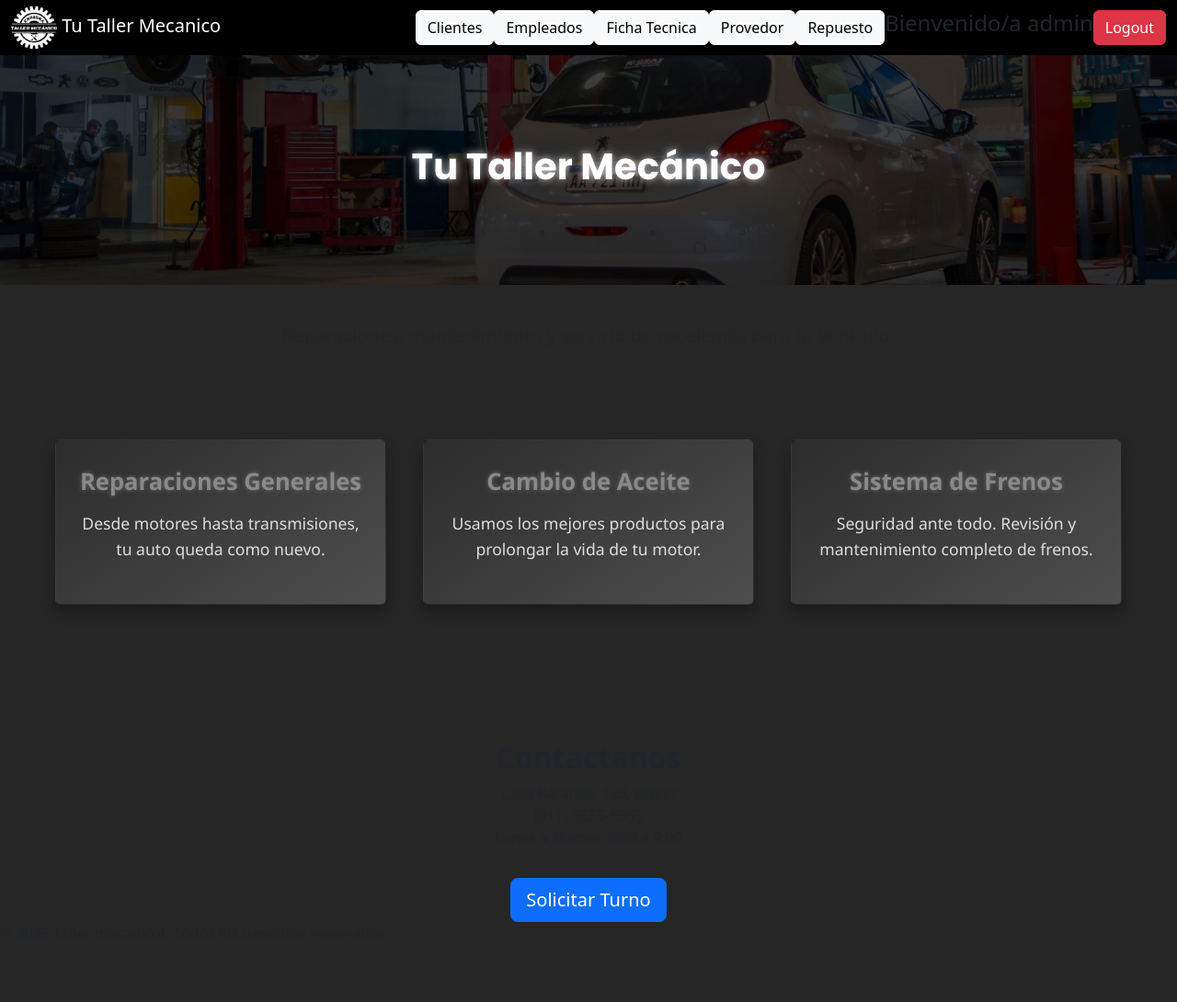
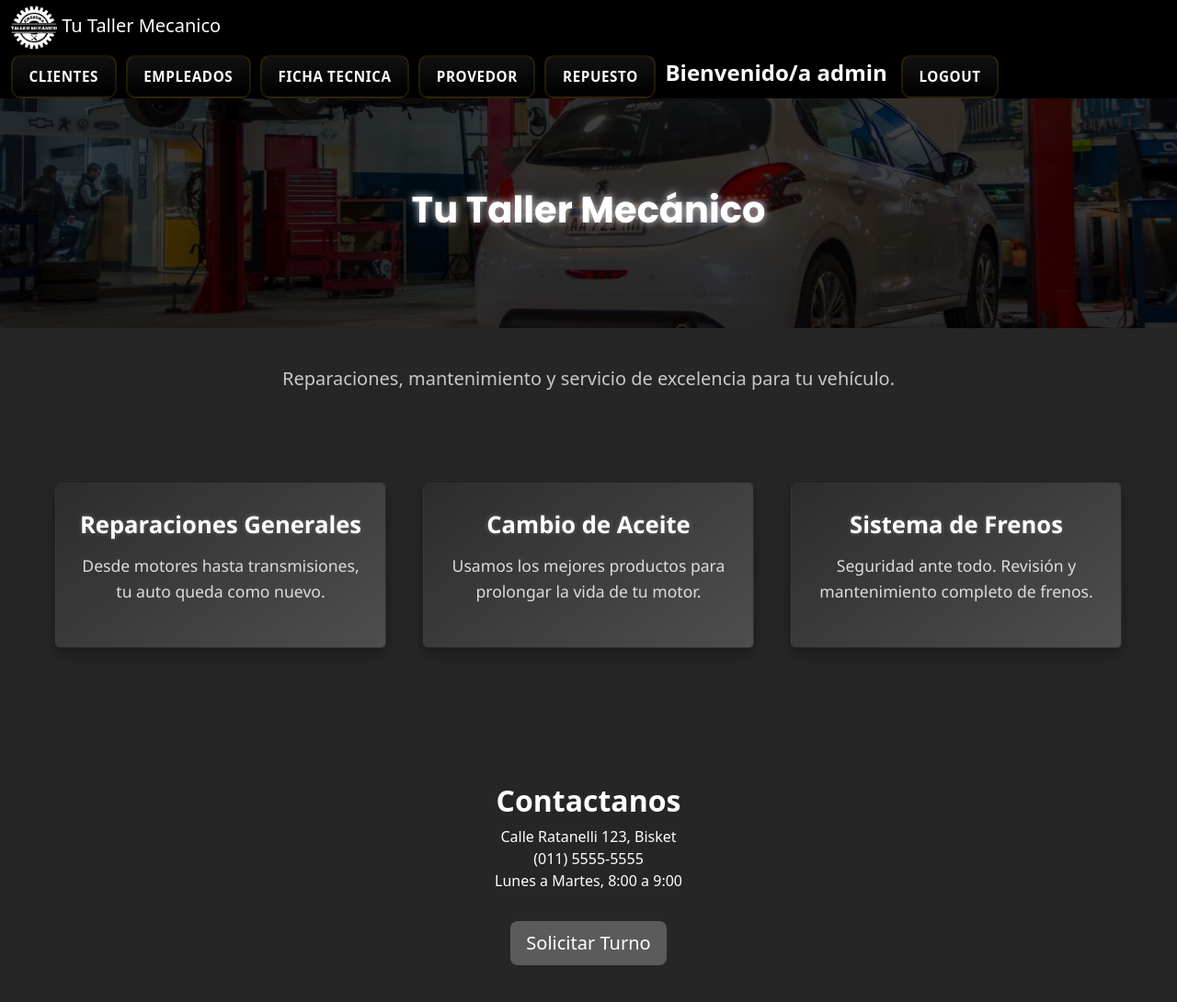
Before and after one commit to Franco-Pedrazzi/Taller_Mecanico_django, a Django app: page / in a window 1280 px wide. Shown: the whole page at 92% size. Before the commit the page ends 1003 px from the top, so only its background shows below. Run offline with Django 5.2, Linux system fonts and the light colour scheme; a user stored in the database is signed in; data comes from the database, SQL or seed files in the repository; parts of the project's set-up code (start-up, migrations or seed data) failed here and were passed over.

Commit message:
css listo

```diff
--- a/Taller_Mecanico/myapp/static/styles.css
+++ b/Taller_Mecanico/myapp/static/styles.css
@@ -89,7 +89,7 @@ th {
     font-size: 1.6rem;
     margin-bottom: 15px;
     font-weight: 700;
-    color: #898989;
+    color: #ffffff;
     text-shadow: 0 0 5px #666666;
 }
 
@@ -99,10 +99,9 @@ th {
     color: #ddd;
 }
 
-.card:hover {
+.card2:hover {
     transform: translateY(-8px);
     box-shadow: 0 12px 25px rgba(255, 215, 0, 0.5);
-    cursor: pointer;
 }
 
 .banner {
@@ -136,3 +135,137 @@ th {
   z-index: 10;
   text-shadow: 0 0 8px rgba(255, 255, 255, 0.8);
 }
+
+.text-muted {
+    --bs-text-opacity: 1;
+    color: rgb(255 255 255 / 75%) !important;
+}
+
+.lead{
+    --bs-text-opacity: 1;
+    color: rgb(255 255 255 / 75%) !important;
+}
+
+.fw-bold {
+    font-weight: 700 !important;
+}
+
+.text-center{
+    color: #ffffff !important;
+}
+
+.solicitud{
+    background-color: rgb(91, 91, 91) !important;
+    color: #ffffff !important;
+    transition: transform 0.3s ease, box-shadow 0.3s ease !important;
+}
+
+.solicitud:hover{
+    transform: translateY(-8px);
+    background-color: rgb(60, 60, 60) !important;
+    box-shadow: 0 12px 25px rgba(255, 215, 0, 0.5);
+    cursor: pointer;
+}
+
+#tablaClientes td{
+    background-color: #000000 !important;
+    color: #ffffff !important;
+}
+
+#tablaClientes th{
+    background-color: #b0b0b0 !important;
+    border: #000000;
+}
+
+.btn.mecanico {
+    background: linear-gradient(180deg, #111111 0%, #000000 100%) !important;
+    color: #ffffff !important;
+    border: 2px solid rgba(255,165,0,0.12) !important;
+    box-shadow: 0 8px 20px rgba(0,0,0,0.45), inset 0 -2px 0 rgba(255,255,255,0.02) !important;
+    padding: 0.62rem 1.1rem !important;
+    border-radius: 10px !important;
+    font-weight: 700 !important;
+    text-transform: uppercase !important;
+    letter-spacing: 0.6px !important;
+    font-size: 0.95rem !important;
+    transition: transform 140ms ease, box-shadow 140ms ease, background 140ms ease !important;
+    display: inline-flex !important;
+    align-items: center !important;
+    gap: 0.5rem !important;
+    vertical-align: middle !important;
+    cursor: pointer !important;
+    outline: none !important;
+    margin-right: 10px
+}
+
+.btn.mecanico:hover,
+.btn.mecanico:focus {
+    transform: translateY(-3px) !important;
+    box-shadow: 0 12px 30px rgba(0,0,0,0.55), 0 0 0 6px rgba(255,165,0,0.06) !important;
+    background: linear-gradient(180deg, #262626 0%, #0b0b0b 100%) !important;
+    text-decoration: none !important;
+}
+
+.btn.mecanico:active {
+    transform: translateY(-1px) scale(0.995) !important;
+    box-shadow: 0 6px 14px rgba(0,0,0,0.5) inset !important;
+}
+
+.btn.mecanico.btn-sm {
+    padding: 0.38rem 0.7rem !important;
+    font-size: 0.82rem !important;
+    border-radius: 8px !important;
+}
+.btn.mecanico.btn-lg {
+    padding: 0.85rem 1.4rem !important;
+    font-size: 1.05rem !important;
+    border-radius: 12px !important;
+}
+
+.btn.mecanico.primary {
+    background: linear-gradient(180deg, #ff9a00 0%, #ff6a00 100%) !important;
+    color: #1a1a1a !important;
+    border-color: rgba(255,255,255,0.06) !important;
+    box-shadow: 0 8px 22px rgba(255,106,0,0.12) !important;
+}
+.btn.mecanico.secondary {
+    background: linear-gradient(180deg, #2b2b2b 0%, #131313 100%) !important;
+    color: #ffffff !important;
+    border-color: rgba(255,165,0,0.09) !important;
+}
+
+.btn.mecanico .icon {
+    display: inline-flex !important;
+    align-items: center !important;
+    justify-content: center !important;
+    font-size: 1.05em !important;
+    opacity: 0.98 !important;
+}
+
+.btn-row {
+    display: flex !important;
+    gap: 12px !important;
+    flex-wrap: wrap !important;
+    align-items: center !important;
+    justify-content: flex-start !important;
+    margin: 0 !important;
+    padding: 0 !important;
+}
+
+.btn.mecanico:focus-visible {
+    box-shadow: 0 0 0 4px rgba(255,165,0,0.16) !important;
+}
+
+button.btn.mecanico,
+a.btn.mecanico {
+    -webkit-appearance: none !important;
+    appearance: none !important;
+    border-style: solid !important;
+}
+
+.bienvenida {
+    display: flex !important;
+    align-items: center !important;
+    margin-right: 15px !important;
+    font-weight: 600 !important;
+}
--- a/Taller_Mecanico/myapp/templates/my_APP/base.html
+++ b/Taller_Mecanico/myapp/templates/my_APP/base.html
@@ -24,14 +24,15 @@
 
       <br>
       {% if not user.is_authenticated %}
-      <button type="button" class="btn btn-dark" onclick="location.href='/login'">login</button>
+      <button type="button" class="btn mecanico btn-dark" onclick="location.href='/login'">login</button>
       {% else %}
-      <button type="button" class="btn btn-light" onclick="location.href='/cliente'">Clientes</button>
-      <button type="button" class="btn btn-light" onclick="location.href='/Empleado'">Empleados</button>
-      <button type="button" class="btn btn-light" onclick="location.href='/Ficha_Tecnica'">Ficha Tecnica</button>
-      <button type="button" class="btn btn-light" onclick="location.href='/Provedor'">Provedor</button>
-      <button type="button" class="btn btn-light" onclick="location.href='/Repuesto'">Repuesto</button>
-      <h4>Bienvenido/a {{request.user.username}}  </h4><button type="button" class="btn btn-danger" onclick="location.href='/logout'">Logout</button>
+      <button type="button" class="btn mecanico  btn-light" onclick="location.href='/cliente'">Clientes</button>
+      <button type="button" class="btn mecanico  btn-light" onclick="location.href='/Empleado'">Empleados</button>
+      <button type="button" class="btn mecanico  btn-light" onclick="location.href='/Ficha_Tecnica'">Ficha Tecnica</button>
+      <button type="button" class="btn mecanico  btn-light" onclick="location.href='/Provedor'">Provedor</button>
+      <button type="button" class="btn mecanico  btn-light" onclick="location.href='/Repuesto'">Repuesto</button>
+      <h4 class="bienvenida" style="color: #ffffff;">Bienvenido/a {{request.user.username}}</h4>
+      <button type="button" class="btn mecanico  btn-danger" onclick="location.href='/logout'">Logout</button>
       {% endif %}
   </div>
 
--- a/Taller_Mecanico/myapp/templates/my_APP/index.html
+++ b/Taller_Mecanico/myapp/templates/my_APP/index.html
@@ -9,24 +9,24 @@
         </div>
     </div>
     <div class="text-center mb-5">
-        <p class="lead text-muted">Reparaciones, mantenimiento y servicio de excelencia para tu vehículo.</p>
+        <p class="lead">Reparaciones, mantenimiento y servicio de excelencia para tu vehículo.</p>
     </div>
 
     <div class="card-row">
         <div class="card-container">
-            <div class="card">
+            <div class="card card2">
                 <h4>Reparaciones Generales</h4>
                 <p>Desde motores hasta transmisiones, tu auto queda como nuevo.</p>
             </div>
         </div>
         <div class="card-container">
-            <div class="card">
+            <div class="card card2">
                 <h4>Cambio de Aceite</h4>
                 <p>Usamos los mejores productos para prolongar la vida de tu motor.</p>
             </div>
         </div>
         <div class="card-container">
-            <div class="card">
+            <div class="card card2">
                 <h4>Sistema de Frenos</h4>
                 <p>Seguridad ante todo. Revisión y mantenimiento completo de frenos.</p>
             </div>
@@ -38,7 +38,7 @@
     <div class="text-center">
         <h2 class="fw-bold">Contactanos</h2>
         <p> Calle Ratanelli 123, Bisket<br> (011) 5555-5555<br> Lunes a Martes, 8:00 a 9:00</p>
-        <a href="mailto:d48457447@alumnos.itr.edu.ar?subject=Consulta%20sobre%20servicios" class="btn btn-primary btn-lg mt-3" target="_blank">Solicitar Turno</a>
+        <a href="mailto:d48457447@alumnos.itr.edu.ar?subject=Consulta%20sobre%20servicios" class="btn btn-lg mt-3 solicitud" target="_blank">Solicitar Turno</a>
     </div>
 </div>
 {% endblock %}
```
